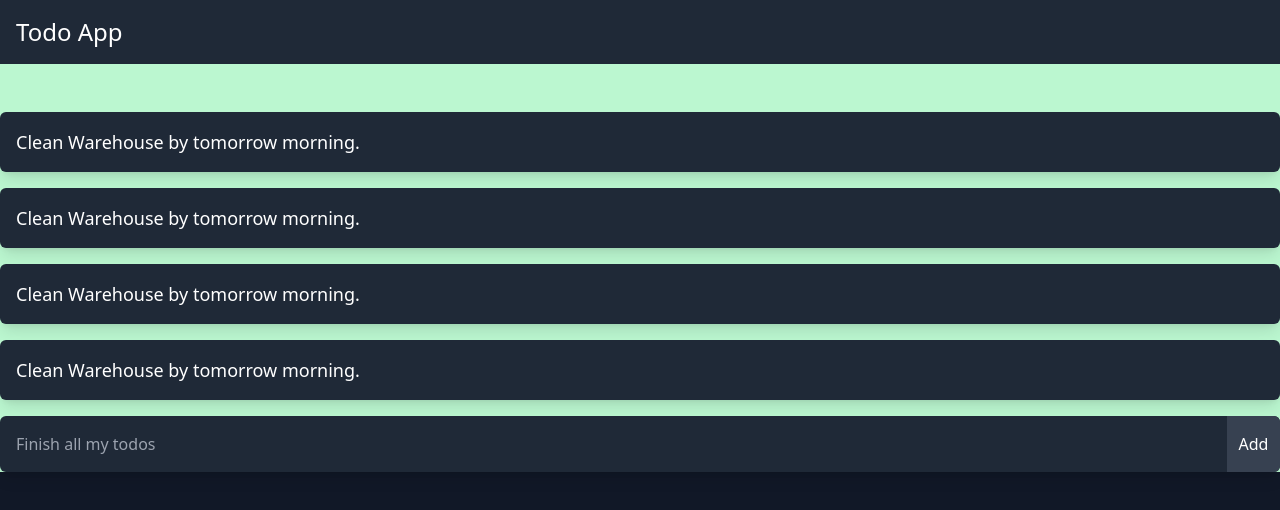
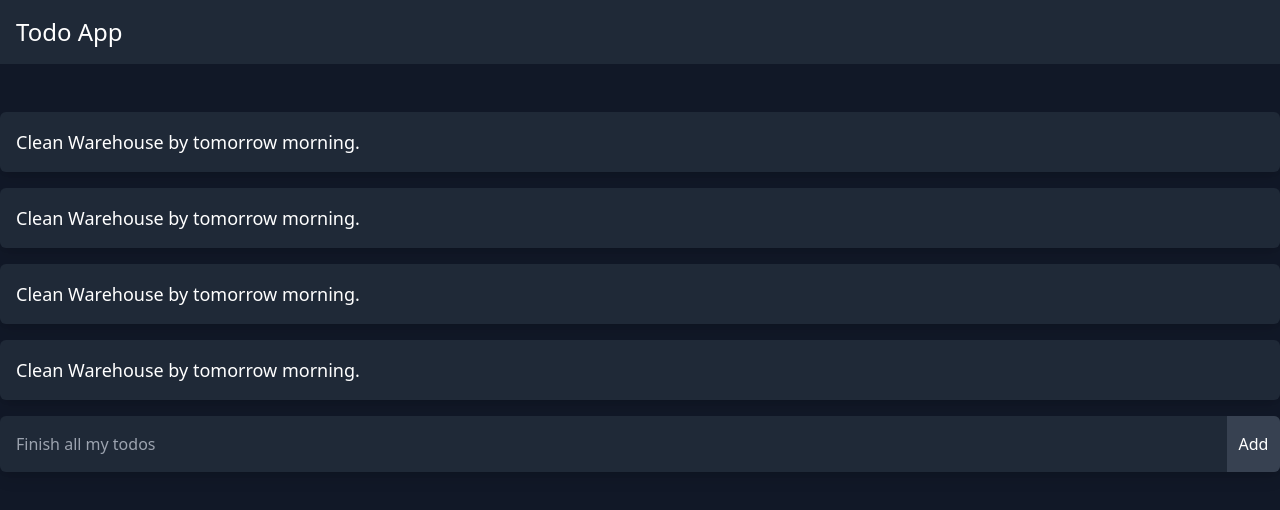
Before and after one commit to Alejandro1709/last-todo-app, a Next.js app: page / in a window 1280 px wide. Shown: the top 510 px of the page. Built offline with nearby package versions, Linux system fonts and the light colour scheme.

Commit message:
Add: 404 page

```diff
--- a/src/components/Container.tsx
+++ b/src/components/Container.tsx
@@ -4,7 +4,7 @@ type Props = {
 
 function Container({ children }: Props) {
   return (
-    <section className='flex flex-col gap-4 container md:p-0 md:mx-auto px-4 bg-green-200'>
+    <section className='flex flex-col gap-4 container md:p-0 md:mx-auto px-4'>
       {children}
     </section>
   );
--- /dev/null
+++ b/src/pages/404.tsx
@@ -0,0 +1,18 @@
+import Container from '@/components/Container';
+import Layout from '@/components/Layout';
+import Link from 'next/link';
+
+function NotFoundPage() {
+  return (
+    <Layout title='Todo App | 404'>
+      <Container>
+        <h1 className='text-4xl font-bold mt-4'>Page Not Found 404</h1>
+        <Link className='hover:scale-95 transition-all' href='/'>
+          Go Back Home
+        </Link>
+      </Container>
+    </Layout>
+  );
+}
+
+export default NotFoundPage;
```
